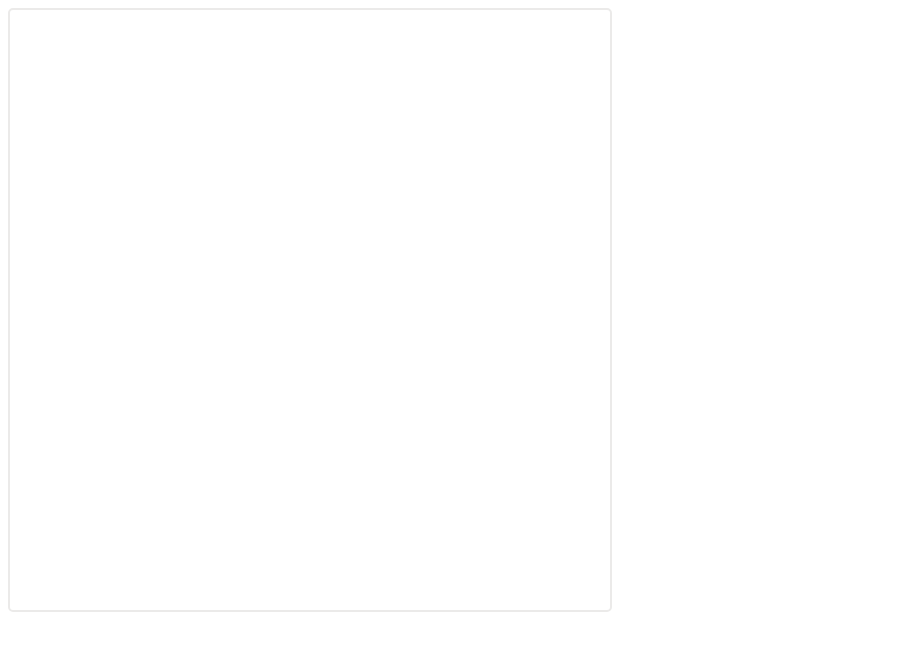
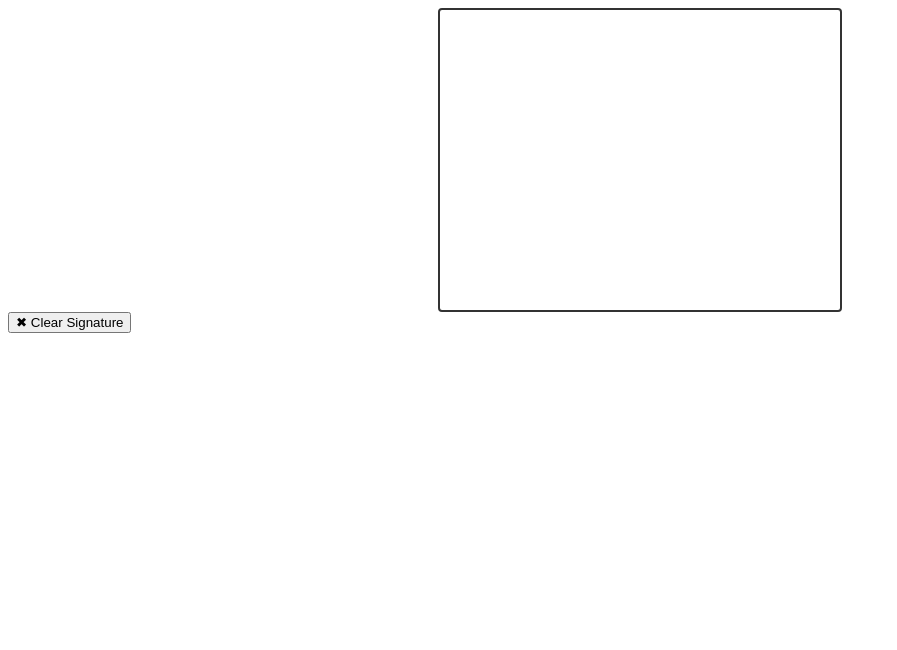
Before and after one commit to jamesmckeon/react-simple-signature, a React (Vite) app: page / in a window 1280 px wide. Shown: the top 650 px of the page, without its empty margins (0-897 px from the left). Built offline with nearby package versions, Linux system fonts and the light colour scheme.

Commit message:
implemented useImperativeHandle

```diff
--- a/eslint.config.js
+++ b/eslint.config.js
@@ -1,4 +1,3 @@
-import storybook from "eslint-plugin-storybook";
 import js from '@eslint/js'
 import globals from 'globals'
 import reactHooks from 'eslint-plugin-react-hooks'
@@ -21,7 +20,6 @@ export default tseslint.config(
         reactRefresh.configs.vite,
         reactX.configs["recommended-typescript"],
         reactDom.configs.recommended,
-        // storybook.configs["flat/recommended"]
       ],
       plugins: {
         "@stylistic": stylistic,
@@ -41,7 +39,8 @@ export default tseslint.config(
         "@typescript-eslint/restrict-template-expressions": ["error", {allowNumber: true}],
         "max-len": ["error", { code: 80, ignoreComments: true }],
         "@stylistic/jsx-max-props-per-line": ["error", { when: "multiline" }],
-      },ignores: ['!.storybook'],
+        "@stylistic/jsx-indent": ["error", 2],
+      }
     },
   ]
 );
--- a/src/App.tsx
+++ b/src/App.tsx
@@ -1,20 +1,30 @@
-import { useState } from 'react'
-import Component from './component.tsx'
-import './app.css'
 
-function App() {
-  const [signature, setSignature] = useState<Blob | null>(null);
-  return (<>
+import SignaturePad, { type SignaturePadRef } from './SignaturePad'
+import {useRef} from 'react'
+import './App.css'
 
-    {/* {signature !== null && <img src={URL.createObjectURL(signature!)} />} */}
+export default function App() {
+  const signatureRef = useRef<SignaturePadRef>(null);
 
-    <div className="component-container">
-      <Component onSignatureChange={setSignature} />
-    </div >
-    {/* {signature !== null && <img src={URL.createObjectURL(signature!)} />
-    } */}
-  </>
-  )
+  const handleClearClick = () => {
+    signatureRef.current?.clear();
+  };
+
+  return (
+    <div>
+      <SignaturePad
+      className='canvas-border'
+        ref={signatureRef}
+        height={300}
+        width={400}
+        onSignatureChange={(blob) => {
+          console.log("Signature captured:", blob);
+        }}
+      />
+
+      <button type='button'onClick={handleClearClick}>
+        ✖ Clear Signature
+      </button>
+    </div>
+  );
 }
-
-export default App
--- a/src/ClearButton.tsx
+++ /dev/null
@@ -1,25 +0,0 @@
-
-
-export interface ClearButtonProps {
-    className: string | null;
-    onClick: () => void;
-    title: string | null;
-}
-
-export default function ClearButton({
-    className = null,
-    onClick,
-    title
-}: ClearButtonProps) {
-
-    return (
-        <button
-            className={className ?? ''}
-            type="button"
-            onClick={onClick}
-            title={title ?? ''}
-        >
-            &#x2715;
-        </button>
-    );
-}
--- a/src/component.tsx
+++ b/src/SignaturePad.tsx
@@ -1,31 +1,45 @@
-import React, {
-  useRef, useEffect, useState
+import {
+  useRef,
+  useEffect,
+  useState,
+  useImperativeHandle
 } from "react";
-import ClearButton from "./ClearButton";
-import "./component.css";
 
 export interface SignaturePadProps {
-  onSignatureChange: (blob: Blob) => void;
+  onSignatureChange?: (blob: Blob) => void;
   height: number | null;
   width: number | null;
-  onCleared?: () => void;
-  clearButtonProps: ClearButtonProps | null;
+  className?: string;
+  ref?: React.Ref<SignaturePadRef>;
 }
 
-export interface ClearButtonProps {
-  className: string | null;
-
+export interface SignaturePadRef {
+  clear: () => void;
 }
 
 export default function SignaturePad({
-  onSignatureChange, height, width, onCleared,
-  clearButtonProps = null
+  ref,
+  onSignatureChange,
+  height,
+  width,
+  className
 }: SignaturePadProps) {
   const canvasRef = useRef<HTMLCanvasElement>(null);
   const [drawing, setDrawing] = useState(false);
   const [hasDrawn, setHasDrawn] = useState(false);
   const [lastPoint, setLastPoint] =
-  useState<{ x: number; y: number } | null>(null);
+    useState<{ x: number; y: number } | null>(null);
+
+  useImperativeHandle(ref, () => ({
+    clear: () => {
+      const canvas = canvasRef.current;
+      if (!canvas) return;
+      const ctx = canvas.getContext("2d");
+      if (!ctx) return;
+      ctx.clearRect(0, 0, canvas.width, canvas.height);
+      setHasDrawn(false);
+    }
+  }));
 
   useEffect(() => {
     const canvas = canvasRef.current;
@@ -35,8 +49,8 @@ export default function SignaturePad({
     if (!ctx) return;
 
     const dpr = window.devicePixelRatio || 1;
-    const canvasWidth = (width ?? 400);
-    const canvasHeight = (height ?? 400);
+    const canvasWidth = width ?? 400;
+    const canvasHeight = height ?? 400;
 
     canvas.width = canvasWidth * dpr;
     canvas.height = canvasHeight * dpr;
@@ -133,16 +147,10 @@ export default function SignaturePad({
     }, "image/png");
   };
 
-  const clearClicked = () => {
-
-    if (!canvasRef.current) return;
-    const ctx = canvasRef.current?.getContext("2d");
-    ctx?.clearRect(0, 0, canvasRef.current.width, canvasRef.current.height);
-  }
-
   return (
     <div className="component">
       <canvas
+        className={className}
         onMouseDown={startDrawing}
         onMouseLeave={endDrawing}
         onMouseMove={draw}
@@ -151,14 +159,8 @@ export default function SignaturePad({
         onTouchMove={draw}
         onTouchStart={startDrawing}
         ref={canvasRef}
-        style={{
-          touchAction: "none"
-        }}
+        style={{ touchAction: "none" }}
       />
-      {clearButtonProps && <ClearButton
-        className={clearButtonProps?.className}
-type="button"
-onClick={clearClicked}>&#x2715;</ClearButton>}
     </div>
   );
 }
--- a/src/app.css
+++ b/src/app.css
@@ -1,6 +1,14 @@
-.component-container {
-    border-radius: 5px;
-    width: 600px;
-    height: 600px;
-    border: 2px solid #ebeae9;
+.component {
+    display: flex;
+    align-items: start;
+    justify-content: center;
+    /* width: 100%;
+    height: 100%; */
+
 }
+
+.canvas-border {
+    border: 2px solid #333;
+    border-radius: 4px;
+    /* optional: rounded corners */
+}
--- a/src/component.css
+++ /dev/null
@@ -1,8 +0,0 @@
-.component {
-    display: flex;
-    align-items: start;
-    justify-content: center;
-    /* width: 100%;
-    height: 100%; */
-
-}
--- a/vite.config.ts
+++ b/vite.config.ts
@@ -4,7 +4,6 @@ import { defineConfig } from "vite";
 import react from "@vitejs/plugin-react";
 import dts from "vite-plugin-dts";
 import { fileURLToPath } from 'node:url';
-import { storybookTest } from '@storybook/addon-vitest/vitest-plugin';
 const dirname = typeof __dirname !== 'undefined' ? __dirname : path.dirname(fileURLToPath(import.meta.url));
 
 // More info at: https://storybook.js.org/docs/next/writing-tests/integrations/vitest-addon
@@ -42,12 +41,6 @@ export default defineConfig({
   test: {
     projects: [{
       extends: true,
-      plugins: [
-      // The plugin will run tests for the stories defined in your Storybook config
-      // See options at: https://storybook.js.org/docs/next/writing-tests/integrations/vitest-addon#storybooktest
-      storybookTest({
-        configDir: path.join(dirname, '.storybook')
-      })],
       test: {
         name: 'storybook',
         browser: {
@@ -57,8 +50,7 @@ export default defineConfig({
           instances: [{
             browser: 'chromium'
           }]
-        },
-        setupFiles: ['.storybook/vitest.setup.ts']
+        }
       }
     }]
   }
```
Also changed, not shown: package.json (+5 -5 lines), 1 other file (tests, documents, lock files or other folders).
